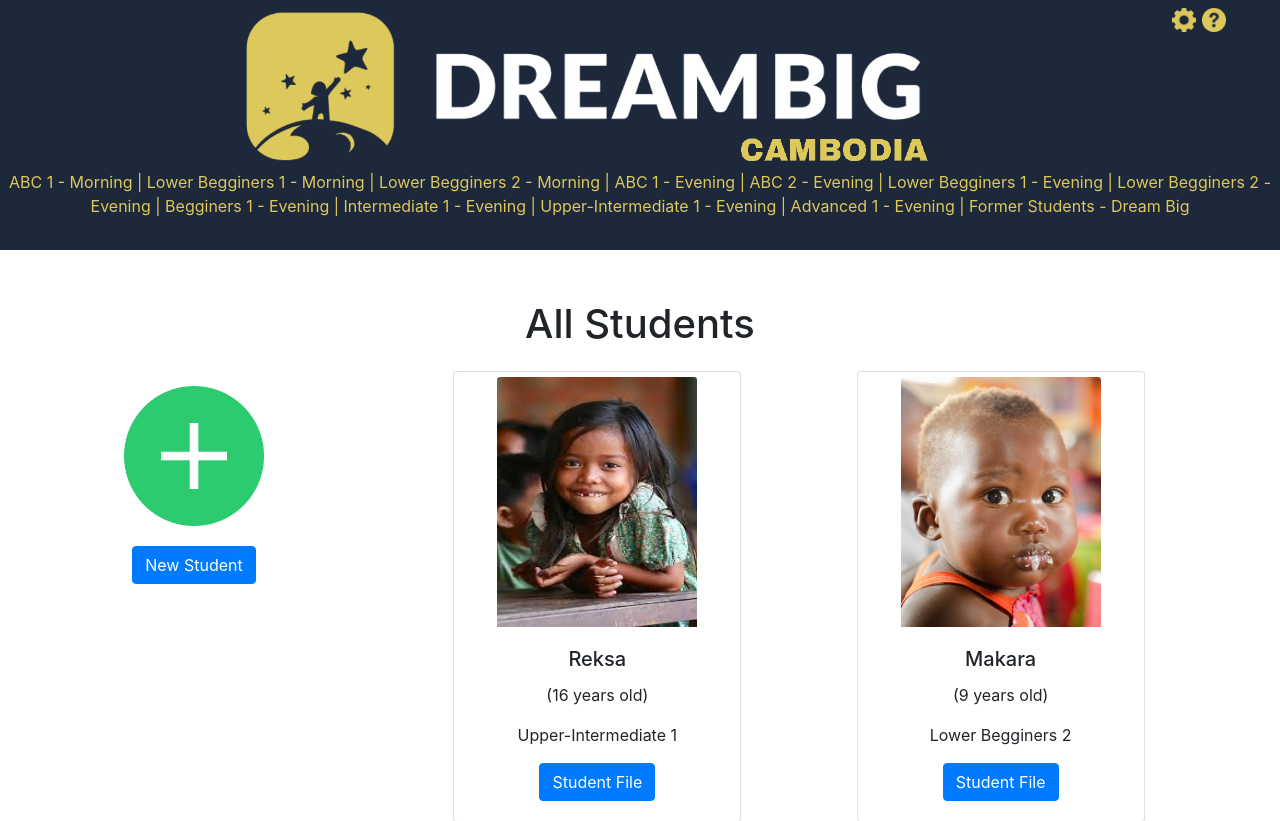
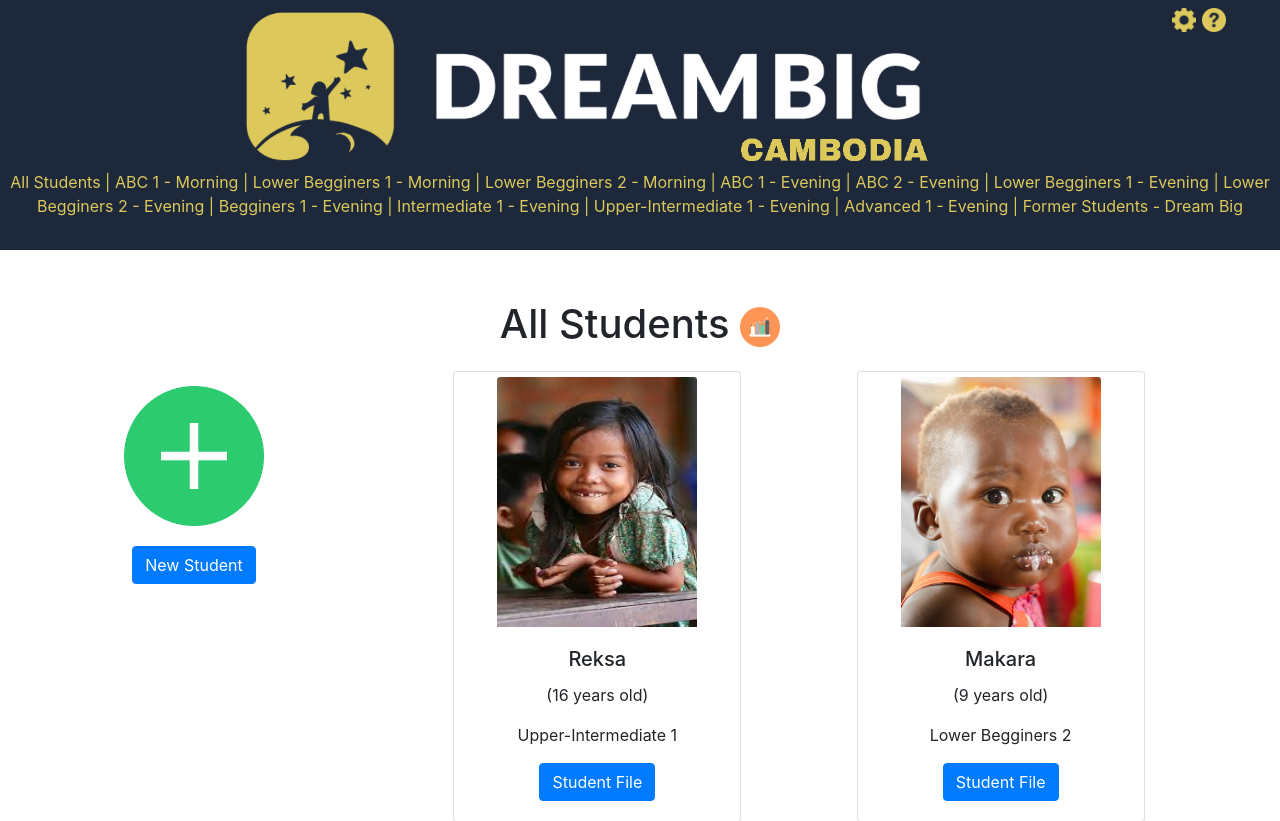
Before and after one commit to fbsilva/PyDreambig, a Django app: page /student/ in a window 1280 px wide. Shown: the top 821 px of the page. Run offline with Django 3.2, Linux system fonts and the light colour scheme; data comes from the database, SQL or seed files in the repository; some libraries are stand-ins or nearby versions.

Commit message:
Attendance List, icon to historic and to graphs

```diff
--- a/student/static/css/studentStyle.css
+++ b/student/static/css/studentStyle.css
@@ -86,6 +86,14 @@ div#info img {
     background-color: #ffffff;
 }
 
+div#info h1 img {
+    width: 100%;
+    height: 100%;
+    max-width: 40px;
+    max-height: 40px;
+    background-color: #ffffff;
+}
+
 div#info img#studentPicture {
     width: 100%;
     height: 100%;
--- a/student/templates/base.html
+++ b/student/templates/base.html
@@ -40,6 +40,7 @@
             </div>
         </div>
         <div id="links">
+            <a href="/student/">All Students | </a>
             {% for level in levels_header %}
             <a href="/student/student_class/{{level.id}}">{{level.level}} - {{level.period}}</a>
             {% endfor %}
--- a/student/templates/studentsByClass.html
+++ b/student/templates/studentsByClass.html
@@ -4,14 +4,32 @@
 {% block content %}
 
 
-<h1>{{level_desc}}</h1>
+<h1>{{level_desc}}
+    {% load static %}
+    <img  alt="graph" class="card-img-first" src="{% static 'images/graph.png' %}">
+    {% if level_desc != 'All Students' %}
+    <img  alt="historic" class="card-img-first" src="{% static 'images/historic.png' %}">
+    {% endif %}
+</h1>
 
 <div class="row">
+    {% if attendance %}
     <div class="col">
         <div class="card-first" style="width: 18rem;">
             <a href="/student/new">
                 {% load static %}
-            <img id="plus" alt="plus" class="card-img-first" src="{% static 'images/plus.png' %}">
+                <img id="plus" alt="attendance" class="card-img-first" src="{% static 'images/attendance.png' %}"></a>
+            <div class="card-body">
+                <a class="btn btn-primary" href="/student/new">Attendance List</a>
+            </div>
+        </div>
+    </div>
+    {% endif %}
+    <div class="col">
+        <div class="card-first" style="width: 18rem;">
+            <a href="/student/new">
+                {% load static %}
+                <img id="plus" alt="plus" class="card-img-first" src="{% static 'images/plus.png' %}"></a>
             <div class="card-body">
                 <a class="btn btn-primary" href="/student/new">New Student</a>
             </div>
--- a/student/views.py
+++ b/student/views.py
@@ -35,7 +35,7 @@ def index(request):
             student.level_description = level_description.level
 
         return render(request, 'studentsByClass.html', {'students': students, 'levels_header': levels_header,
-                                                        'level_desc': level_desc})
+                                                        'level_desc': level_desc, 'attendenca': False})
     except:
         message = 'Something gone wrong. Try again!'
         return successful(request=request, message=message)
@@ -159,7 +159,7 @@ def student_class(request, levelId):
         student.level_description = level_description.level
 
     return render(request, 'studentsByClass.html', {'students': students, 'levels_header': levels_header,
-                                                    'level_desc': level_desc}, context)
+                                                    'level_desc': level_desc, 'attendance': True}, context)
     # except:
     #    message = 'Something gone wrong. Try again!'
     #    return successful(request=request, message=message)
```
Also changed, not shown: student/static/images/attendance.png (added), student/static/images/graph.png (added), student/static/images/historic.png (added). Lines whose indentation alone changed are shown as unchanged.
